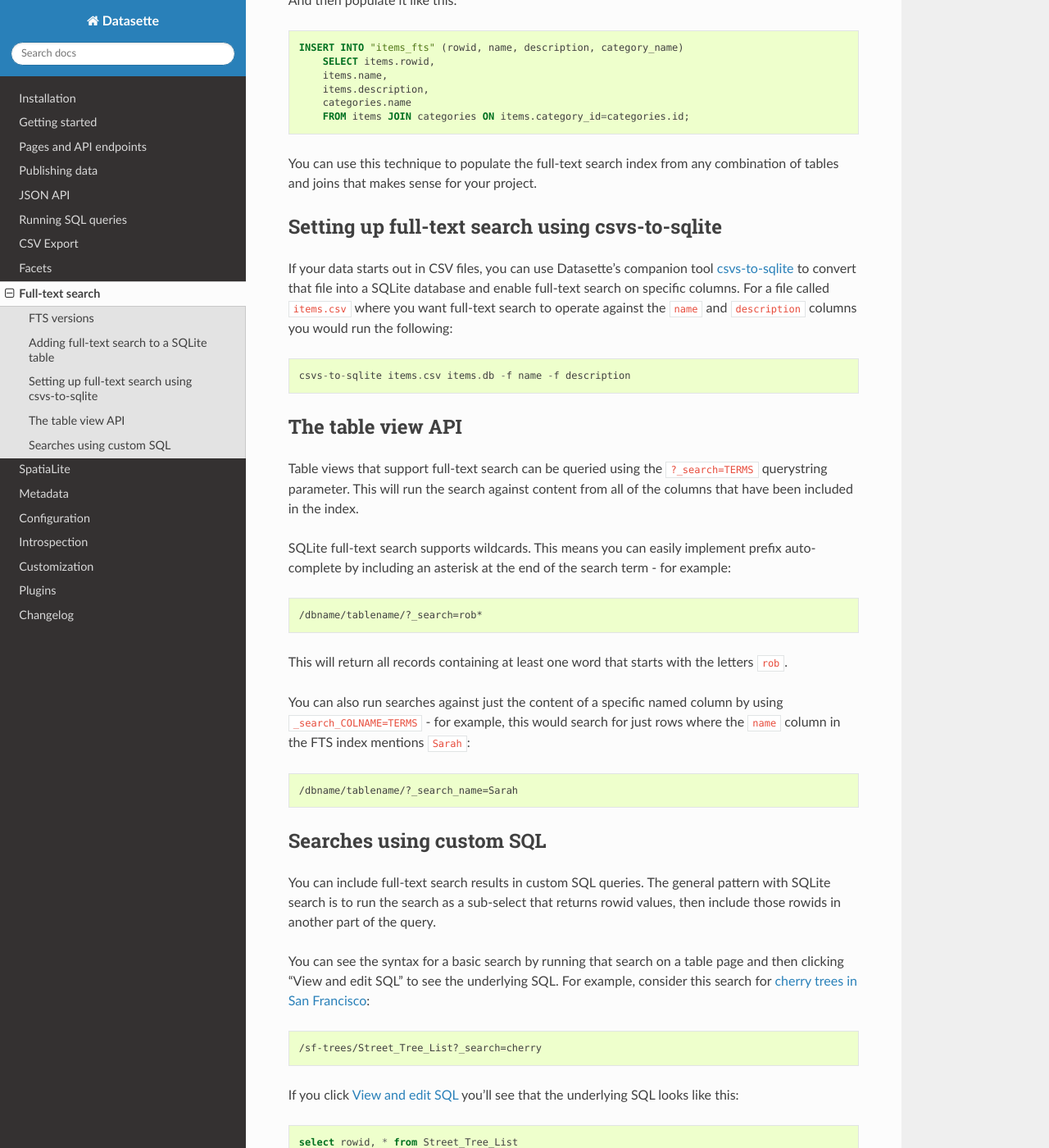
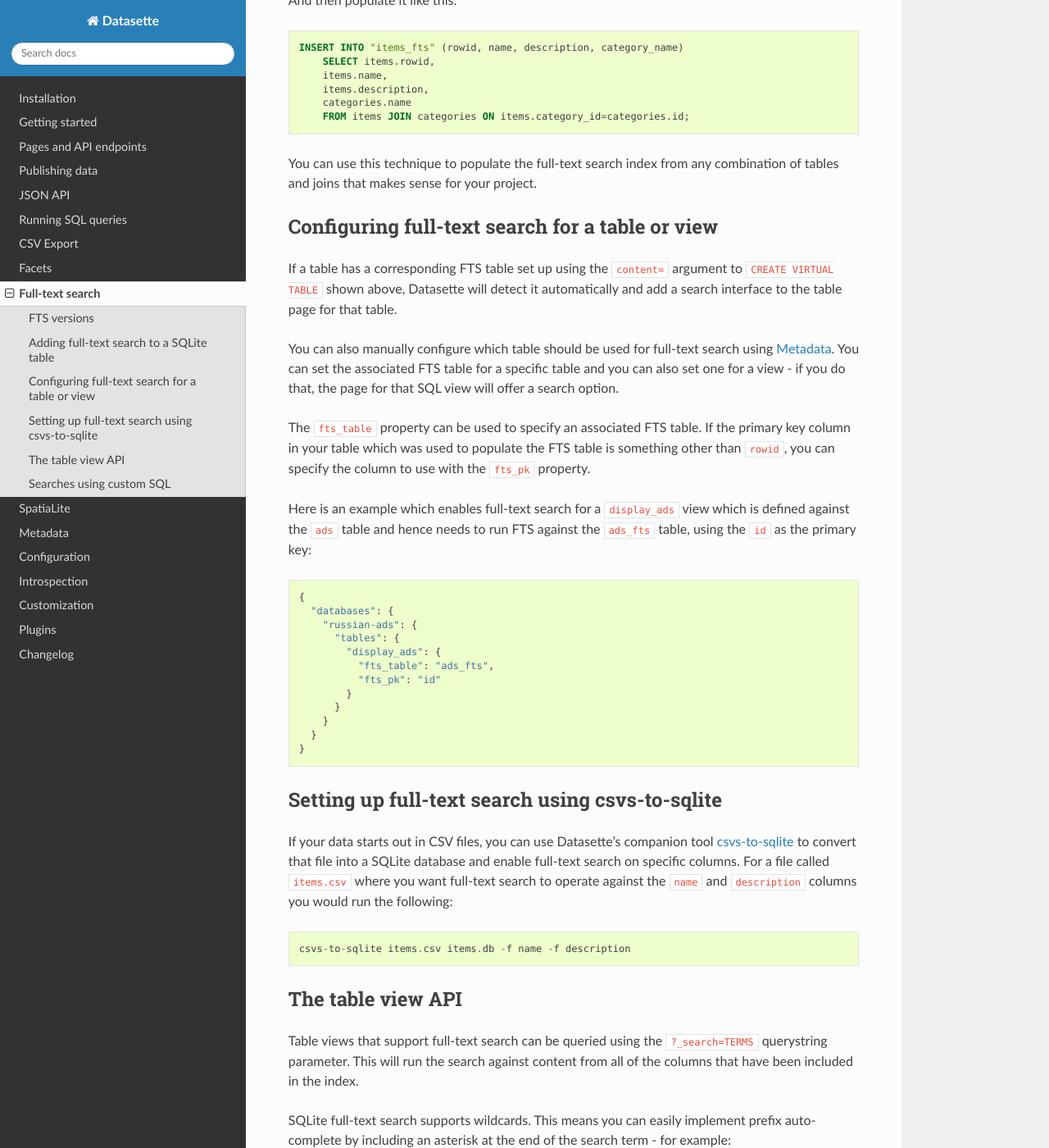
Before and after one commit to simonw/datasette, a Sphinx documentation site: the page built from docs/full_text_search.rst, in a window 1280 px wide and 1400 px high, scrolled down 2139 px. Shown: the whole window at 82% size. Built offline with Sphinx 7.4.7 and the Read the Docs theme 2.0.0, drawn with Linux system fonts in a browser that asks for light colours.

Commit message:
fts_table and fts_pk metadata configs, available for both tables and views

```diff
--- a/docs/full_text_search.rst
+++ b/docs/full_text_search.rst
@@ -69,6 +69,30 @@
 
 You can use this technique to populate the full-text search index from any combination of tables and joins that makes sense for your project.
 
+Configuring full-text search for a table or view
+------------------------------------------------
+
+If a table has a corresponding FTS table set up using the ``content=`` argument to ``CREATE VIRTUAL TABLE`` shown above, Datasette will detect it automatically and add a search interface to the table page for that table.
+
+You can also manually configure which table should be used for full-text search using :ref:`metadata`. You can set the associated FTS table for a specific table and you can also set one for a view - if you do that, the page for that SQL view will offer a search option.
+
+The ``fts_table`` property can be used to specify an associated FTS table. If the primary key column in your table which was used to populate the FTS table is something other than ``rowid``, you can specify the column to use with the ``fts_pk`` property.
+
+Here is an example which enables full-text search for a ``display_ads`` view which is defined against the ``ads`` table and hence needs to run FTS against the ``ads_fts`` table, using the ``id`` as the primary key::
+
+    {
+      "databases": {
+        "russian-ads": {
+          "tables": {
+            "display_ads": {
+              "fts_table": "ads_fts",
+              "fts_pk": "id"
+            }
+          }
+        }
+      }
+    }
+
 Setting up full-text search using csvs-to-sqlite
 ------------------------------------------------
 
```
Also changed, not shown: 1 other file.
